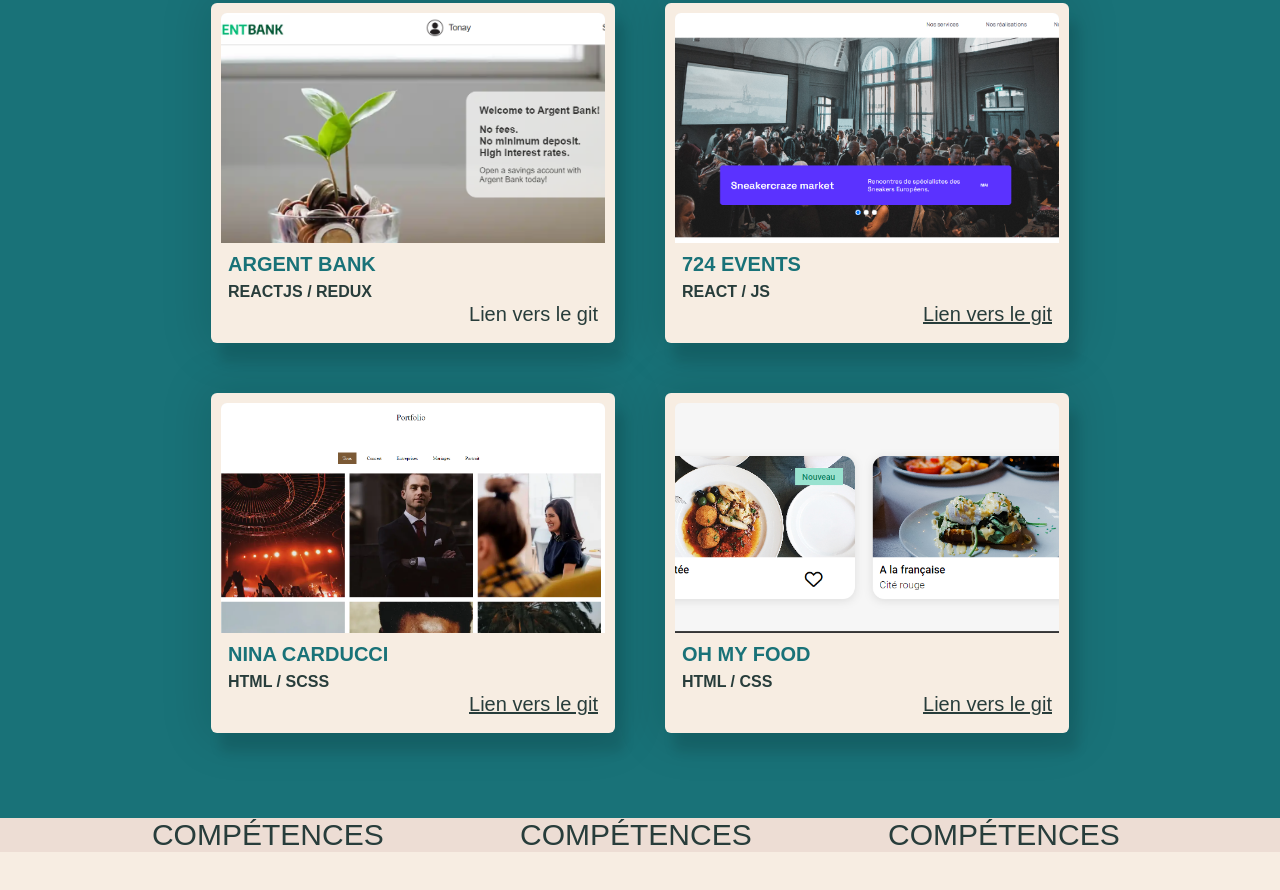
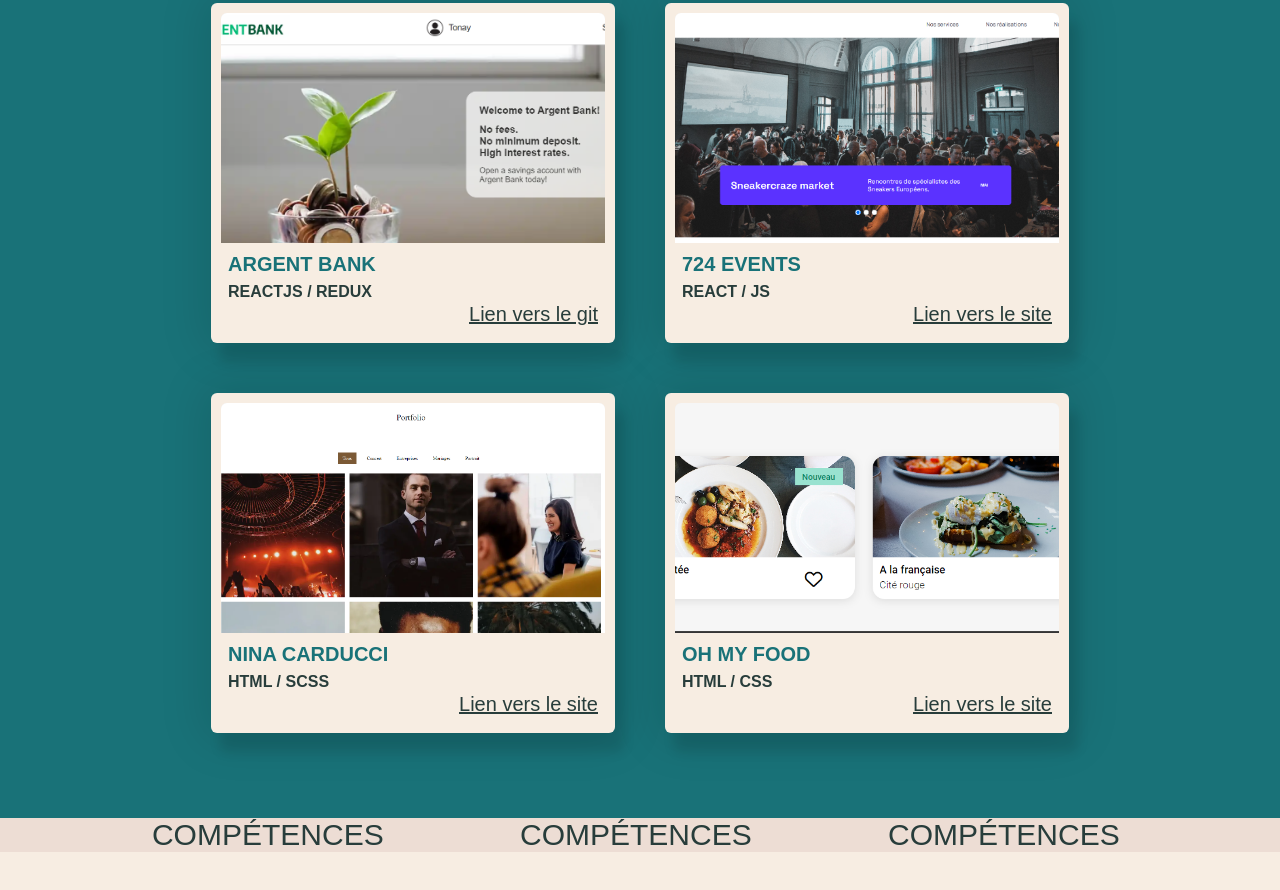
Before and after one commit to Lauranatr/portfolio2, a website: page index.html in a window 1280 px wide. Shown: the part 1140-2030 px from the top of the page. Drawn offline with Linux system fonts and the light colour scheme; a web font is replaced by a local one.

Commit message:
ajout lien projets

```diff
--- a/assets/style.scss
+++ b/assets/style.scss
@@ -107,10 +107,11 @@ a {
         padding: 0 .25rem;
 
       }
-
     }
   }
 }
+
+
 
 // TITRE PORTFOLIO
 
@@ -318,6 +319,7 @@ main {
     white-space: nowrap;
   }
 }
+
 
 @media (max-width: 1250px) {
   .title-infinity {
--- a/index.html
+++ b/index.html
@@ -49,7 +49,7 @@
             <div class="texte_about">
               <h2>PRÉSENTATION</h2>
               <p>
-                Laurana, 23 ans, passionnée de développement web et récemment diplômée en intégration web! Compétences en React, JavaScript, Redux, et autres technologies front-end. 	&#x1F603; Expérience dans la création d'interfaces réactives, toujours à la pointe des tendances pour fournir des solutions modernes!
+                Laurana, 23 ans, passionnée de développement web et récemment en formation intégration web! Compétences en React, JavaScript, Redux, et autres technologies front-end. 	&#x1F603; Expérience dans la création d'interfaces réactives, toujours à la pointe des tendances pour fournir des solutions modernes!
               </p>
 
 
@@ -71,14 +71,14 @@
                 <img class="card-image" src="./assets/images/argantbankimg.png" alt="argantbank">
                 <div class="category"> Argent Bank </div>
                 <div class="heading"> REACTJS / REDUX
-                    <a class="author" target="_blank" rel="noopener">Lien vers le git</a>
+                    <a class="author" href="https://github.com/Lauranatr/Projet_11" target="_blank" rel="noopener">Lien vers le git</a>
                 </div>
             </div>
             <div class="card">
                 <img class="card-image" src="./assets/images/eventsimg.png" alt="events">
                 <div class="category"> 724 EVENTS </div>
                 <div class="heading"> REACT / JS
-                    <a class="author" href="https://stupendous-tartufo-e83fbd.netlify.app" target="_blank" rel="noopener">Lien vers le git</a>
+                    <a class="author" href="https://stupendous-tartufo-e83fbd.netlify.app" target="_blank" rel="noopener">Lien vers le site</a>
                 </div>
             </div>
         </div>
@@ -87,14 +87,14 @@
                 <img class="card-image" src="./assets/images/ninaimg.png" alt="nina">
                 <div class="category"> Nina Carducci </div>
                 <div class="heading"> HTML / SCSS
-                    <a class="author" href="https://clinquant-druid-14aa95.netlify.app" target="_blank" rel="noopener">Lien vers le git</a>
+                    <a class="author" href="https://clinquant-druid-14aa95.netlify.app" target="_blank" rel="noopener">Lien vers le site</a>
                 </div>
             </div>
             <div class="card">
                 <img class="card-image" src="/assets/images/ohmyfoodimg.png" alt="ohmyfood">
                 <div class="category"> Oh My Food </div>
                 <div class="heading"> HTML / CSS
-                    <a class="author" href="https://elegant-treacle-868500.netlify.app" target="_blank" rel="noopener">Lien vers le git</a>
+                    <a class="author" href="https://elegant-treacle-868500.netlify.app" target="_blank" rel="noopener">Lien vers le site</a>
                 </div>
             </div>
         </div>
```
Also changed, not shown: 1 other file.
